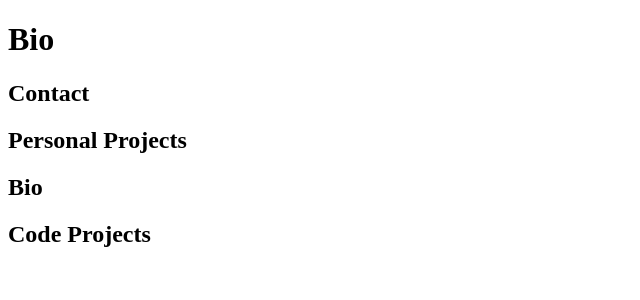
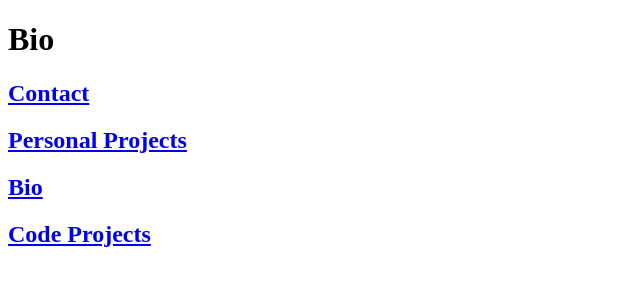
Before and after one commit to NoahDeltoroSmyth/devSite, a React app: page / in a window 1280 px wide. Shown: the top 300 px of the page, without its empty margins (0-640 px from the left). Built offline with nearby package versions, Linux system fonts and the light colour scheme.

Commit message:
end routes are linked and accessible with button click

```diff
--- a/src/views/Home/Home.jsx
+++ b/src/views/Home/Home.jsx
@@ -1,14 +1,23 @@
 import React from 'react';
+import { Link } from 'react-router-dom/cjs/react-router-dom.min';
 
 const Home = () => {
   return (
     <>
       <h1>Bio</h1>
       <div>
-        <h2>Contact</h2>
-        <h2>Personal Projects</h2>
-        <h2>Bio</h2>
-        <h2>Code Projects</h2>
+        <Link to="/contact">
+          <h2>Contact</h2>
+        </Link>
+        <Link to="personal-projects">
+          <h2>Personal Projects</h2>
+        </Link>
+        <Link to="/">
+          <h2>Bio</h2>
+        </Link>
+        <Link to="code-projects">
+          <h2>Code Projects</h2>
+        </Link>
       </div>
     </>
   );
```
